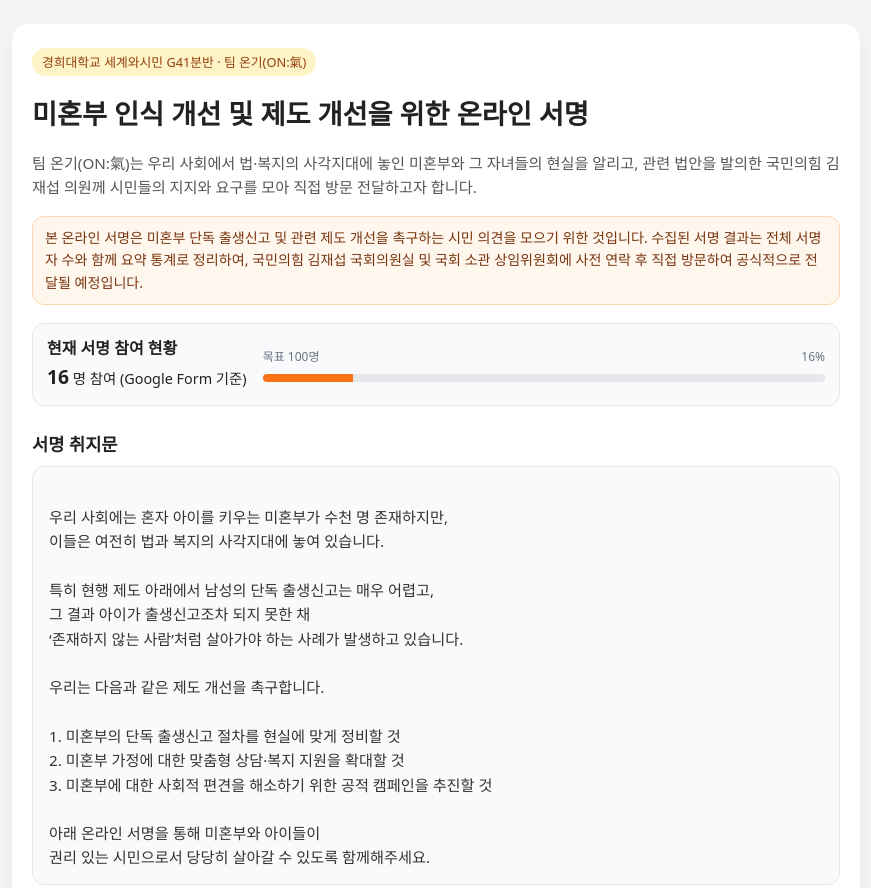
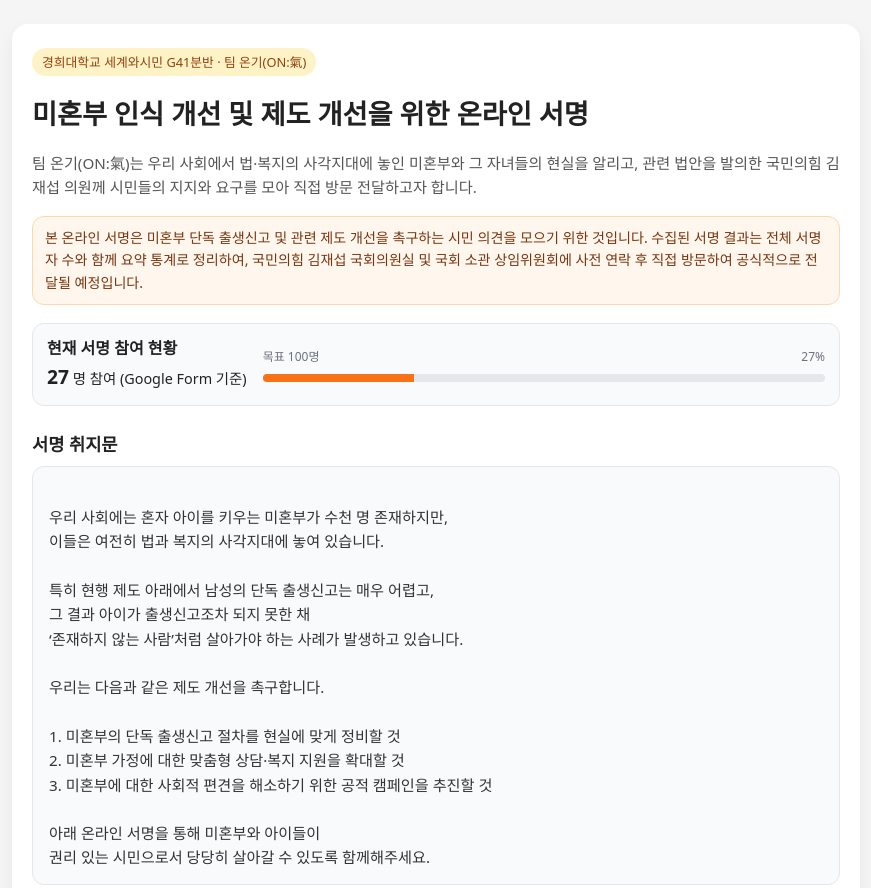
Before and after one commit to khuongi/khuongisign, a plain HTML site: page index.html in a window 1280 px wide. Shown: the top 888 px of the page, without its empty margins (204-1075 px from the left). Drawn offline with Linux system fonts and the light colour scheme.

Commit message:
Update index.html

```diff
--- a/index.html
+++ b/index.html
@@ -345,7 +345,7 @@
   <script>
     // 목표 인원 및 현재 인원 (필요할 때 수동으로 숫자만 바꾸면 됨)
     const GOAL = 100;
-    const APPROX_CURRENT = 16; // 예: 서명 37명 모이면 37로 변경
+    const APPROX_CURRENT = 27; // 예: 서명 37명 모이면 37로 변경
 
     const signatureCountEl = document.getElementById("signatureCount");
     const progressFill = document.getElementById("progressFill");
```
